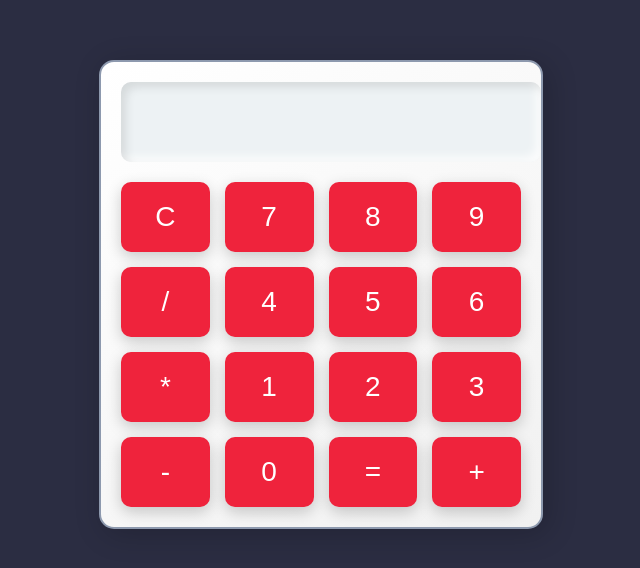
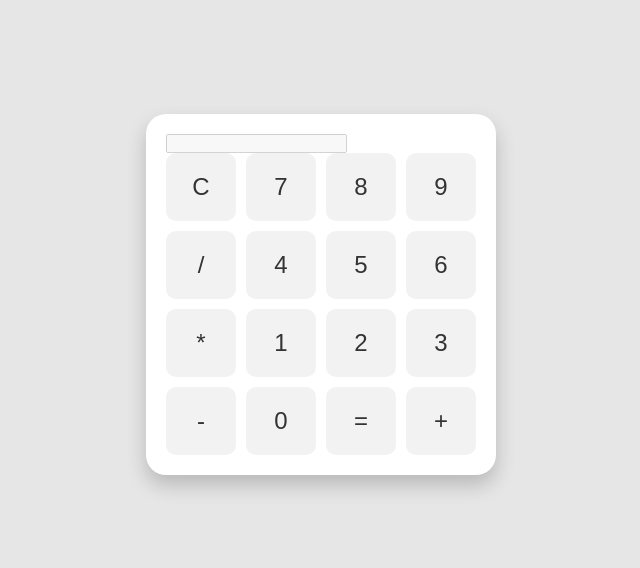
Before and after one commit to Vinothkumar2711/calculator, a plain HTML site: page index.html in a window 1280 px wide. Shown: the part 106-674 px from the top of the page, without its empty margins (319-959 px from the left). Drawn offline with Linux system fonts and the light colour scheme.

Commit message:
Update styles.css

```diff
--- a/styles.css
+++ b/styles.css
@@ -1,62 +1,95 @@
+  /* Basic reset */
+    * {
+      margin: 0;
+      padding: 0;
+      box-sizing: border-box;
+    }
+
+    /* Calculator container styling */
     body {
       display: flex;
       justify-content: center;
       align-items: center;
       height: 100vh;
-    margin: 0;
-    background-color: #2b2d42; /* Dark background for contrast */
-    font-family: 'Arial', sans-serif;
+      font-family: Arial, sans-serif;
+      background-color: #e6e6e6;
     }
 
     .calculator {
-    background: linear-gradient(145deg, #ffffff, #f1f1f1);
-    border-radius: 15px;
-    box-shadow: 5px 5px 30px rgba(0, 0, 0, 0.2);
+      width: 100%;
+      max-width: 350px;
+      background-color: #fff;
+      border-radius: 20px;
+      overflow: hidden;
+      box-shadow: 0px 10px 20px rgba(0, 0, 0, 0.2);
       padding: 20px;
-    width: 400px; /* Fixed width for desktop feel */
-    max-width: 90%; /* Responsive max width */
-    border: 2px solid #8d99ae; /* Border for a software feel */
     }
 
-#display {
-    width: 100%;
-    height: 60px;
-    font-size: 32px;
+    .display {
+      background-color: #333;
+      color: #fff;
+      font-size: 2.5rem;
+      padding: 20px;
       text-align: right;
-    margin-bottom: 20px;
-    padding: 10px;
-    border: none;
-    border-radius: 10px;
-    background: #edf2f4; /* Light background for display */
-    color: #2b2d42; /* Dark text for contrast */
-    box-shadow: inset 5px 5px 10px rgba(0, 0, 0, 0.1),
-                inset -5px -5px 10px rgba(255, 255, 255, 0.8);
+      border-radius: 15px;
+      margin-bottom: 15px;
+      box-shadow: inset 0px 0px 5px rgba(0, 0, 0, 0.3);
     }
 
     .buttons {
       display: grid;
       grid-template-columns: repeat(4, 1fr);
-    gap: 15px;
+      gap: 10px;
     }
 
     button {
-    height: 70px;
-    font-size: 28px;
+      font-size: 1.5rem;
+      padding: 20px;
       border: none;
       border-radius: 10px;
-    background-color: #ef233c; /* Vibrant button color */
-    color: #ffffff;
+      background-color: #f2f2f2;
+      color: #333;
       cursor: pointer;
-    transition: all 0.3s ease;
-    box-shadow: 0 5px 15px rgba(0, 0, 0, 0.2);
+      transition: background-color 0.3s, box-shadow 0.2s;
     }
 
     button:hover {
-    background-color: #d90429; /* Darker shade on hover */
-    transform: translateY(-2px);
-    box-shadow: 0 10px 20px rgba(0, 0, 0, 0.3);
+      background-color: #ddd;
+      box-shadow: 0px 4px 10px rgba(0, 0, 0, 0.15);
     }
 
     button:active {
-    transform: translateY(1px);
-    box
+      background-color: #ccc;
+      box-shadow: none;
+    }
+
+    /* Special button styles */
+    .operator {
+      background-color: #ff9500;
+      color: #fff;
+    }
+
+    .operator:hover {
+      background-color: #ffab33;
+    }
+
+    .equals {
+      background-color: #0a84ff;
+      color: #fff;
+      grid-column: span 2;
+    }
+
+    .equals:hover {
+      background-color: #339aff;
+    }
+
+    /* Responsive adjustments */
+    @media (max-width: 400px) {
+      .display {
+        font-size: 2rem;
+      }
+      button {
+        font-size: 1.3rem;
+        padding: 15px;
+      }
+    }
```
Lines whose indentation alone changed are shown as unchanged.
